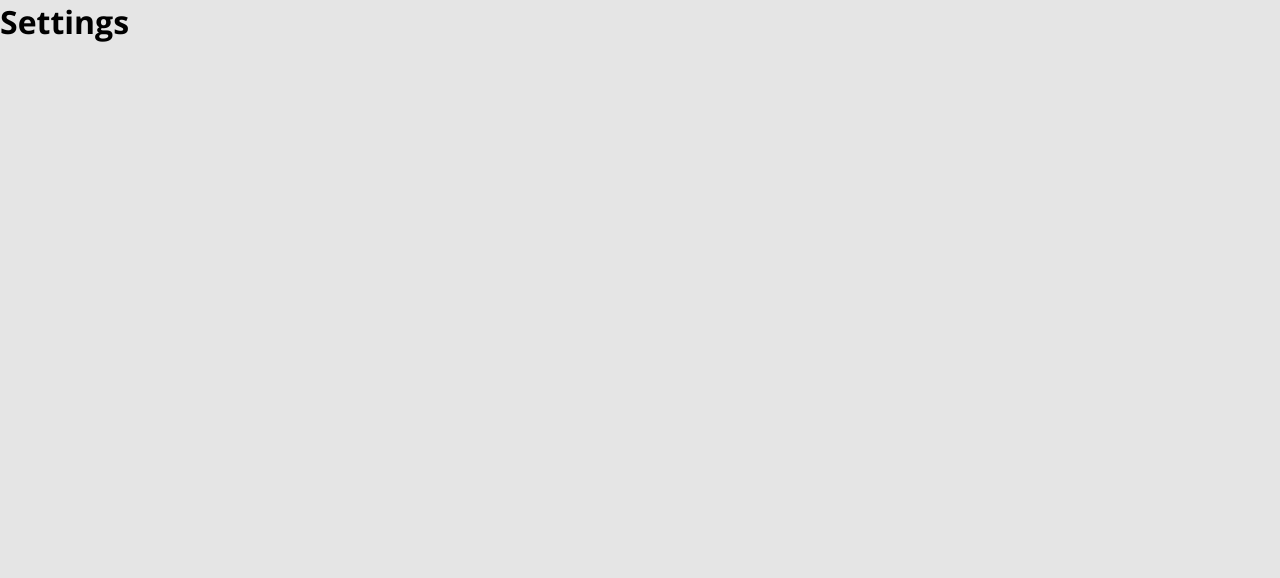
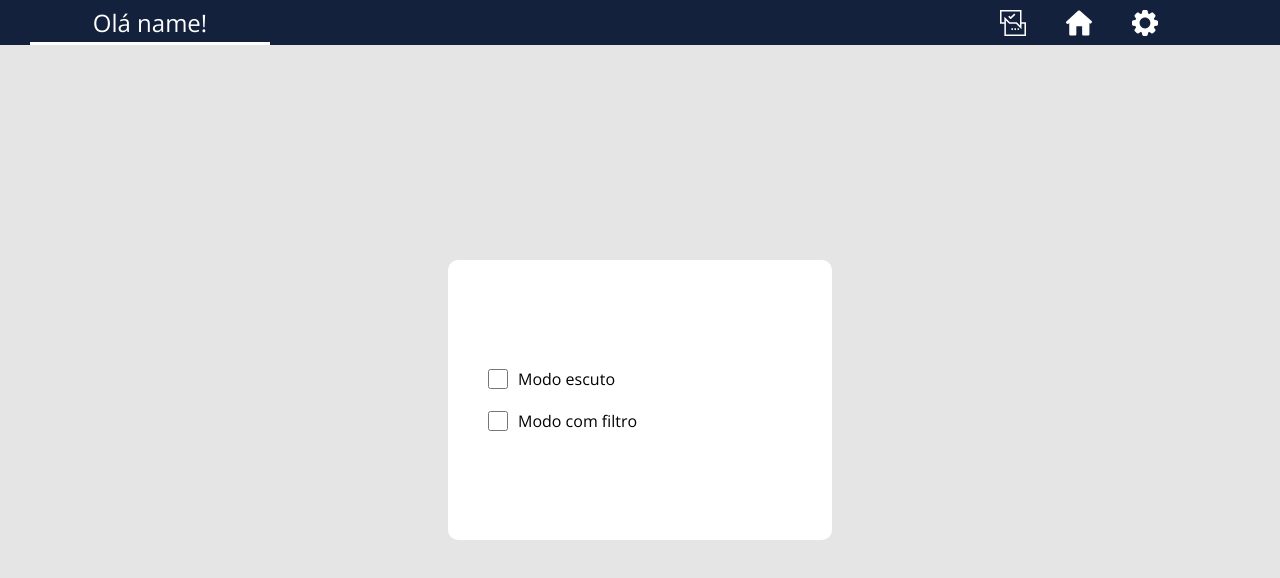
Before and after one commit to andre2l2/Protocol-System, a React (Create React App) app in the folder frontend/: page /settings in a window 1280 px wide. Shown: the top 578 px of the page. Built offline with nearby package versions, Linux system fonts and the light colour scheme.

Commit message:
Create page settings

```diff
--- a/frontend/src/global.css
+++ b/frontend/src/global.css
@@ -5,6 +5,7 @@
     --menu-color: #14213D;
     --font-color: #FFFFFF;
     --select-green: #40916C;
+    --black-color: #000000;
 }
 
 * {
--- a/frontend/src/pages/Form/Form.jsx
+++ b/frontend/src/pages/Form/Form.jsx
@@ -25,7 +25,7 @@ function Form() {
         <form onSubmit={ formik.handleSubmit }>
             <label htmlFor="user">
                 Usuario:
-                <input type="text" name="user" onChange={ formik.handleChange } />
+                <input type="text" name="user" onChange={ formik.handleChange } autoFocus="true" />
             </label>
             <label htmlFor="password">
                 Password:
--- a/frontend/src/pages/SettingsPage/index.jsx
+++ b/frontend/src/pages/SettingsPage/index.jsx
@@ -1,9 +1,68 @@
-import React from 'react';
+import styled from 'styled-components';
 
-function SettingsPage() {
-    return (
-        <h1>Settings</h1>
-    )
+import Header from '../../components/Header';
+import Page from '../../components/Page';
+
+const SettingsPage = () => {
+
+  const SettingsPage = styled.section`
+    width: 100%;
+    height: 100%;
+
+    display: flex;
+    justify-content: center;
+    align-items: center;
+
+    div {
+      width: 30%;
+      height: 35%;
+
+      border-radius: 10px;
+      background-color: var(--font-color);
+
+      display: flex;
+      flex-direction: column;
+      justify-content: center;
+      padding: 30px;
+
+      label {
+        width: 100%;
+
+        display: flex;
+        flex-direction: row;
+        align-items: center;
+        margin: 10px;
+
+        input {
+          margin-right: 10px;
+          cursor: pointer;
+          width: 20px;
+          height: 20px;
+        }
+      }
+    }
+  `
+
+  return (
+    <Page>
+        <Header />
+        <SettingsPage>
+          <div>
+            <label>
+              <input type="checkbox" />
+              Modo escuto
+            </label>
+            <label>
+              <input type="checkbox"/>
+              Modo com filtro
+            </label>
+
+            {  }
+
+          </div>
+        </SettingsPage>
+    </Page>
+  )
 }
 
 export default SettingsPage;
```
Also changed, not shown: 1 other file (tests, documents, lock files or other folders).
